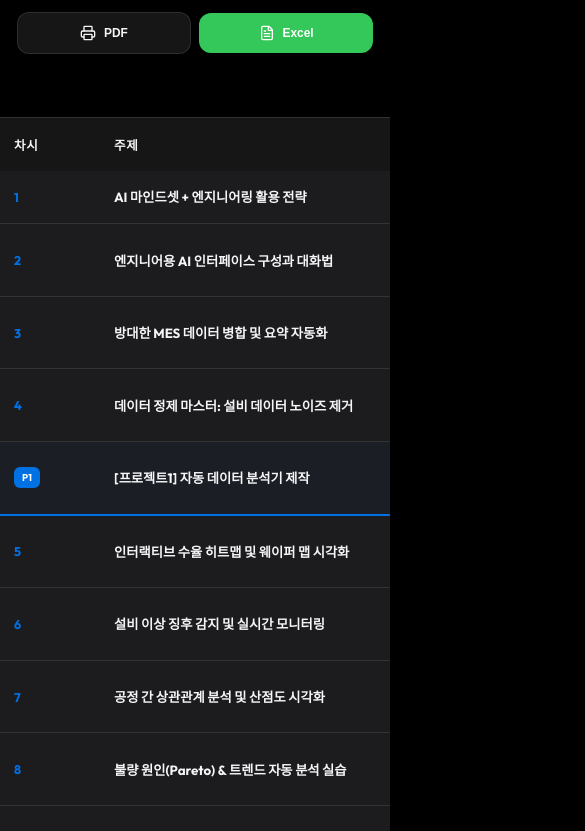
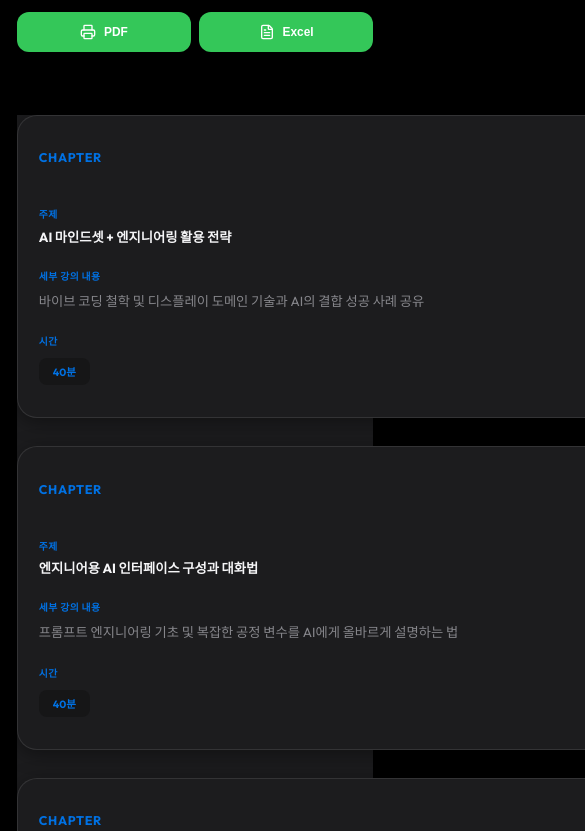
Before and after one commit to heekeunlee/lecture_assist001, a React (Vite) app: page / in a window 390 px wide. Shown: the part 1653-2484 px from the top of the page, 585 px wide, since content can reach past the window. Built offline with nearby package versions, Linux system fonts and the light colour scheme; the HTML template or start-up script is replaced by a standard one.

Commit message:
style: unify button colors and fix mobile table to card layout

```diff
--- a/src/App.tsx
+++ b/src/App.tsx
@@ -477,24 +477,24 @@ export default function App() {
                     const isProject = c.type === 'project' || (typeof c.id === 'string' && c.id.startsWith('P'));
                     return (
                       <tr key={c.id} onClick={() => openModal(c.id)} className={isProject ? 'row-project' : ''}>
-                        <td className="id-cell">
+                        <td className="id-cell" data-label={showOfficial ? "차시" : "단계"}>
                           {isProject ? <div className="project-id-badge">{c.id}</div> : c.id}
                         </td>
                         {showOfficial ? (
                           <>
-                            <td className="title-cell">
+                            <td className="title-cell" data-label="주제">
                               {c.title}
                             </td>
-                            <td className="desc-cell">{c.content}</td>
-                            <td><span className="time-badge">{c.time}</span></td>
+                            <td className="desc-cell" data-label="세부 강의 내용">{c.content}</td>
+                            <td data-label="시간"><span className="time-badge">{c.time}</span></td>
                           </>
                         ) : (
                           <>
-                            <td><span className="cat-badge">{c.category}</span></td>
-                            <td className="title-cell">
+                            <td data-label="분류"><span className="cat-badge">{c.category}</span></td>
+                            <td className="title-cell" data-label="주제">
                               {c.title}
                             </td>
-                            <td className="desc-cell">{c.description}</td>
+                            <td className="desc-cell" data-label="핵심 성과">{c.description}</td>
                           </>
                         )}
                       </tr>
@@ -681,8 +681,8 @@ export default function App() {
           transition: all 0.2s;
         }
         .toggle-button.active { background: var(--accent); color: white; border-color: var(--accent); }
-        .download-btn { background: #34c759; color: white; border: none; }
-        .download-btn:hover { background: #28a745; transform: translateY(-2px); }
+        .print-btn, .download-btn { background: #34c759; color: white; border: none; }
+        .print-btn:hover, .download-btn:hover { background: #28a745; transform: translateY(-2px); }
 
         .logo-container { display: flex; alignItems: center; justify-content: center; gap: 12px; margin-bottom: 1.5rem; }
         .logo-text { font-size: 1.2rem; font-weight: 700; color: var(--accent); letter-spacing: 0.05em; }
@@ -907,11 +907,54 @@ export default function App() {
           .toggle-button { justify-content: center; font-size: 0.85rem; padding: 12px 10px; border-radius: 12px; }
 
           .table-container {
-            margin: 1.5rem -1.2rem; width: calc(100% + 2.4rem);
-            border-radius: 0; border: none; border-top: 1px solid var(--border); border-bottom: 1px solid var(--border);
+            margin: 1.5rem 0; width: 100%;
+            border-radius: 0; border: none;
+            overflow: visible;
           }
-          .curriculum-table { min-width: 900px; }
-          .curriculum-table th, .curriculum-table td { padding: 1.2rem 1rem; font-size: 0.9rem; }
+          .curriculum-table, .curriculum-table tbody, .curriculum-table tr, .curriculum-table td {
+            display: block;
+            width: 100%;
+          }
+          .curriculum-table thead {
+            display: none;
+          }
+          .curriculum-table tr {
+            background: var(--bg-tertiary);
+            border: 1px solid var(--border);
+            border-radius: 20px;
+            padding: 1.5rem;
+            margin-bottom: 2rem;
+            box-shadow: var(--shadow);
+            position: relative;
+          }
+          .curriculum-table td {
+            padding: 0.8rem 0;
+            border: none !important;
+            display: flex;
+            flex-direction: column;
+            gap: 6px;
+            text-align: left;
+          }
+          .curriculum-table td:before {
+            content: attr(data-label);
+            font-size: 0.7rem;
+            font-weight: 800;
+            color: var(--accent);
+            text-transform: uppercase;
+            letter-spacing: 0.05em;
+          }
+          .id-cell {
+            margin-bottom: 1rem;
+            padding-bottom: 1.2rem !important;
+            border-bottom: 1px solid var(--border) !important;
+            flex-direction: row !important;
+            justify-content: space-between;
+            align-items: center;
+          }
+          .id-cell:before { content: "CHAPTER " !important; font-size: 0.9rem !important; }
+          .title-cell { font-size: 1.2rem !important; line-height: 1.4; color: var(--text-primary); }
+          .desc-cell { color: var(--text-secondary); font-size: 0.95rem; line-height: 1.6; }
+          .curriculum-table .time-badge, .curriculum-table .cat-badge { align-self: flex-start; margin-top: 4px; }
           .title-cell { font-size: 0.95rem !important; }
 
           .modal {
```
